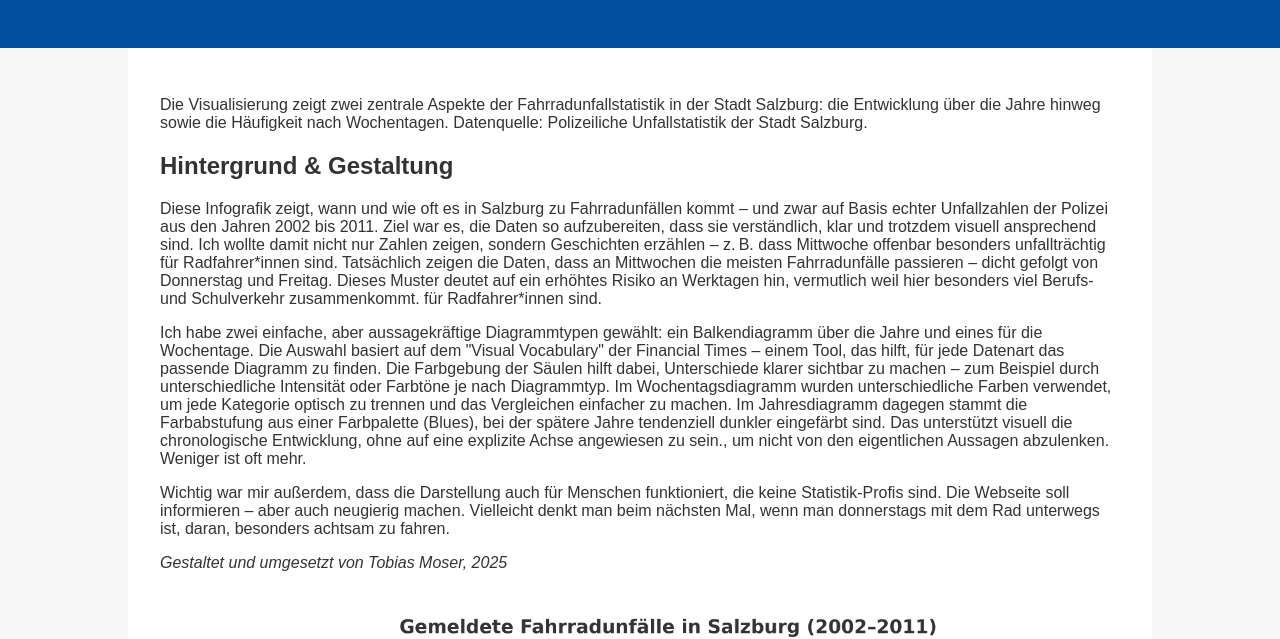
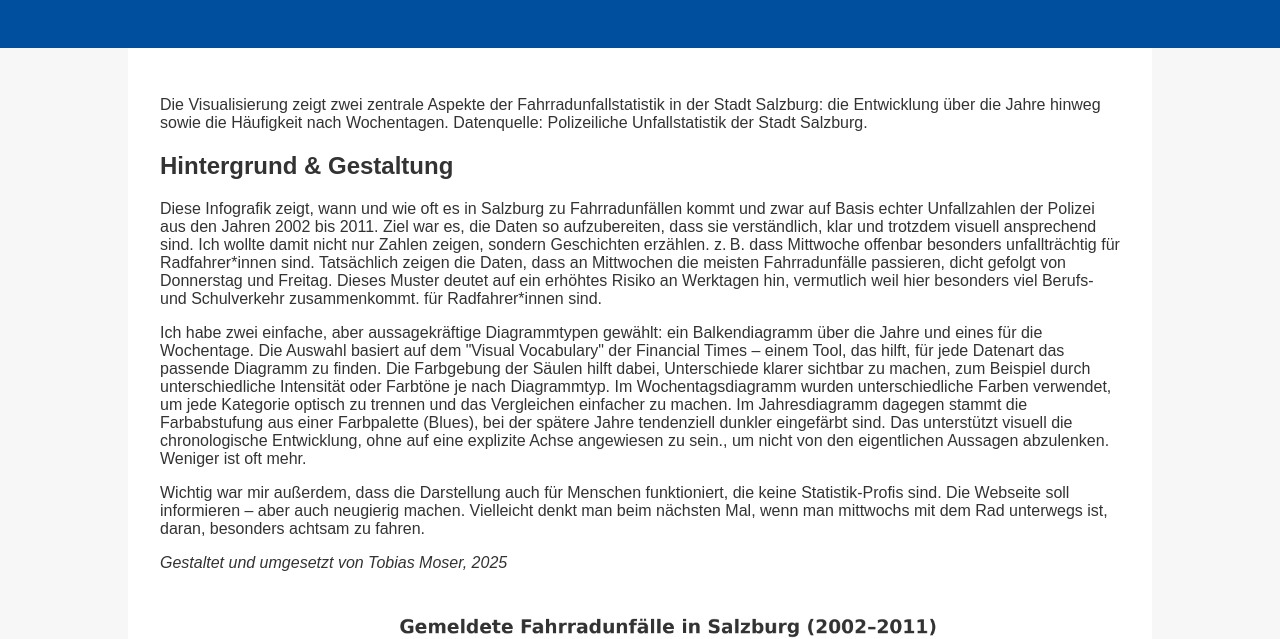
Before and after one commit to Tobias-Moser-Dig/Visualisierung, a plain HTML site: page index.html in a window 1280 px wide. Shown: the part 112-751 px from the top of the page. Drawn offline with Linux system fonts and the light colour scheme.

Commit message:
Update index.html

```diff
--- a/index.html
+++ b/index.html
@@ -66,11 +66,11 @@
 
     <section>
   <h2>Hintergrund & Gestaltung</h2>
-  <p>Diese Infografik zeigt, wann und wie oft es in Salzburg zu Fahrradunfällen kommt – und zwar auf Basis echter Unfallzahlen der Polizei aus den Jahren 2002 bis 2011. Ziel war es, die Daten so aufzubereiten, dass sie verständlich, klar und trotzdem visuell ansprechend sind. Ich wollte damit nicht nur Zahlen zeigen, sondern Geschichten erzählen – z. B. dass Mittwoche offenbar besonders unfallträchtig für Radfahrer*innen sind. Tatsächlich zeigen die Daten, dass an Mittwochen die meisten Fahrradunfälle passieren – dicht gefolgt von Donnerstag und Freitag. Dieses Muster deutet auf ein erhöhtes Risiko an Werktagen hin, vermutlich weil hier besonders viel Berufs- und Schulverkehr zusammenkommt. für Radfahrer*innen sind.</p>
+  <p>Diese Infografik zeigt, wann und wie oft es in Salzburg zu Fahrradunfällen kommt und zwar auf Basis echter Unfallzahlen der Polizei aus den Jahren 2002 bis 2011. Ziel war es, die Daten so aufzubereiten, dass sie verständlich, klar und trotzdem visuell ansprechend sind. Ich wollte damit nicht nur Zahlen zeigen, sondern Geschichten erzählen. z. B. dass Mittwoche offenbar besonders unfallträchtig für Radfahrer*innen sind. Tatsächlich zeigen die Daten, dass an Mittwochen die meisten Fahrradunfälle passieren, dicht gefolgt von Donnerstag und Freitag. Dieses Muster deutet auf ein erhöhtes Risiko an Werktagen hin, vermutlich weil hier besonders viel Berufs- und Schulverkehr zusammenkommt. für Radfahrer*innen sind.</p>
 
-  <p>Ich habe zwei einfache, aber aussagekräftige Diagrammtypen gewählt: ein Balkendiagramm über die Jahre und eines für die Wochentage. Die Auswahl basiert auf dem "Visual Vocabulary" der Financial Times – einem Tool, das hilft, für jede Datenart das passende Diagramm zu finden. Die Farbgebung der Säulen hilft dabei, Unterschiede klarer sichtbar zu machen – zum Beispiel durch unterschiedliche Intensität oder Farbtöne je nach Diagrammtyp. Im Wochentagsdiagramm wurden unterschiedliche Farben verwendet, um jede Kategorie optisch zu trennen und das Vergleichen einfacher zu machen. Im Jahresdiagramm dagegen stammt die Farbabstufung aus einer Farbpalette (Blues), bei der spätere Jahre tendenziell dunkler eingefärbt sind. Das unterstützt visuell die chronologische Entwicklung, ohne auf eine explizite Achse angewiesen zu sein., um nicht von den eigentlichen Aussagen abzulenken. Weniger ist oft mehr.</p>
+  <p>Ich habe zwei einfache, aber aussagekräftige Diagrammtypen gewählt: ein Balkendiagramm über die Jahre und eines für die Wochentage. Die Auswahl basiert auf dem "Visual Vocabulary" der Financial Times – einem Tool, das hilft, für jede Datenart das passende Diagramm zu finden. Die Farbgebung der Säulen hilft dabei, Unterschiede klarer sichtbar zu machen, zum Beispiel durch unterschiedliche Intensität oder Farbtöne je nach Diagrammtyp. Im Wochentagsdiagramm wurden unterschiedliche Farben verwendet, um jede Kategorie optisch zu trennen und das Vergleichen einfacher zu machen. Im Jahresdiagramm dagegen stammt die Farbabstufung aus einer Farbpalette (Blues), bei der spätere Jahre tendenziell dunkler eingefärbt sind. Das unterstützt visuell die chronologische Entwicklung, ohne auf eine explizite Achse angewiesen zu sein., um nicht von den eigentlichen Aussagen abzulenken. Weniger ist oft mehr.</p>
 
-  <p>Wichtig war mir außerdem, dass die Darstellung auch für Menschen funktioniert, die keine Statistik-Profis sind. Die Webseite soll informieren – aber auch neugierig machen. Vielleicht denkt man beim nächsten Mal, wenn man donnerstags mit dem Rad unterwegs ist, daran, besonders achtsam zu fahren.</p>
+  <p>Wichtig war mir außerdem, dass die Darstellung auch für Menschen funktioniert, die keine Statistik-Profis sind. Die Webseite soll informieren – aber auch neugierig machen. Vielleicht denkt man beim nächsten Mal, wenn man mittwochs mit dem Rad unterwegs ist, daran, besonders achtsam zu fahren.</p>
 
   <p style="font-style: italic">Gestaltet und umgesetzt von Tobias Moser, 2025</p>
 </section>
```
